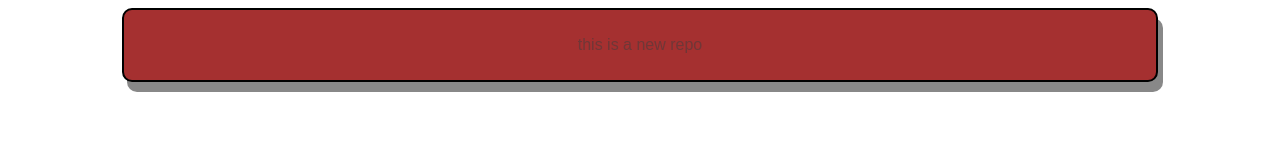
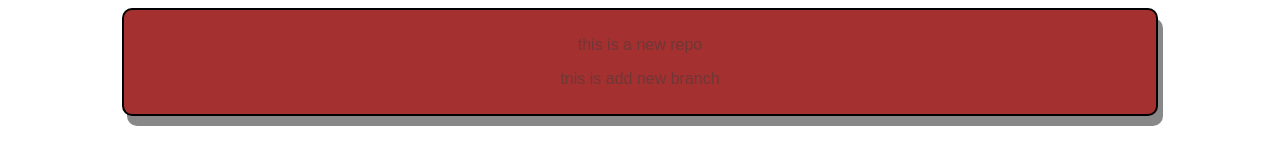
Before and after one commit to Subham-cp/localrepo, a plain HTML site: page index.html in a window 1280 px wide. Drawn offline with Linux system fonts and the light colour scheme.

Commit message:
add new feature

```diff
--- a/index.html
+++ b/index.html
@@ -9,6 +9,7 @@
 <body>
     <div class="container">
     <p>this is a new repo </p>
+    <p>tnis is add new branch</p>
     </div>
 </body>
 </html>
```
